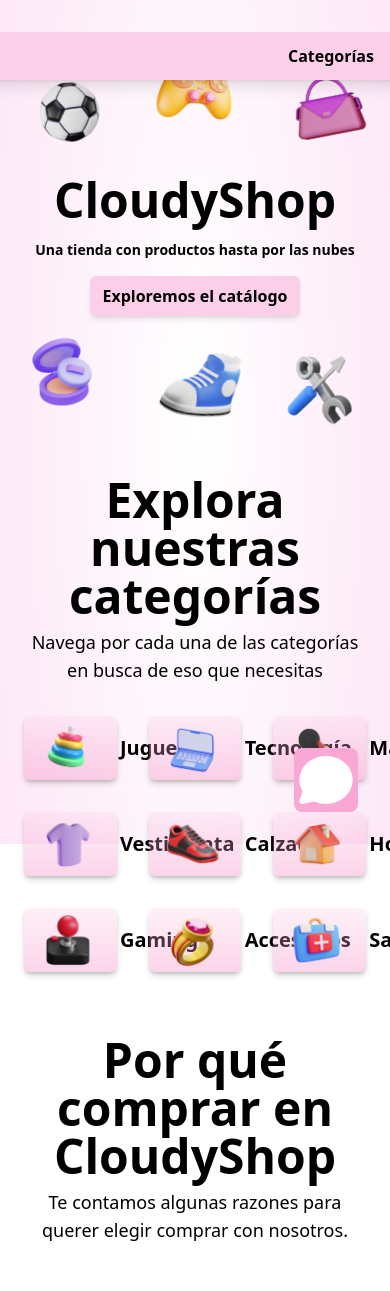
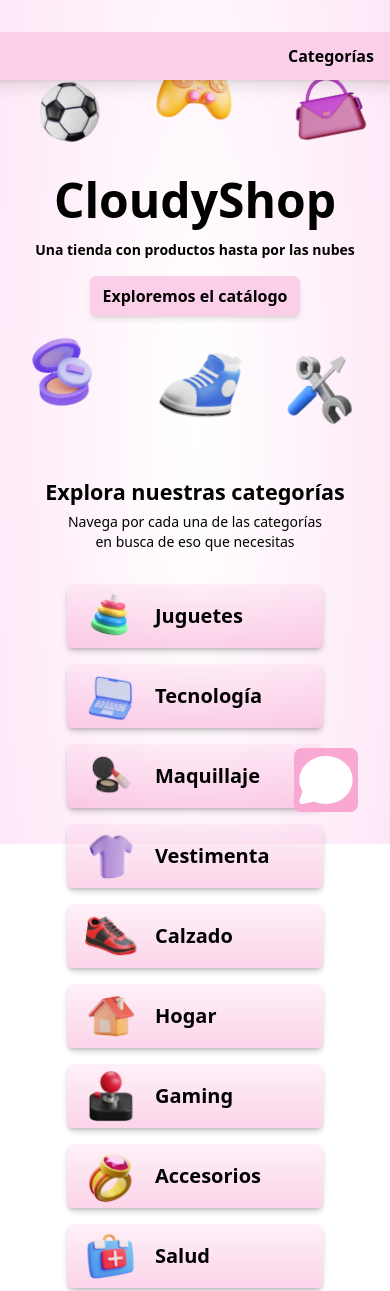
Before and after one commit to AgusFleitas/Ex-CloudyShop, an Astro site: page / in a window 390 px wide. Shown: the top 1291 px of the page. Built offline with nearby package versions, Linux system fonts and the light colour scheme; Astro itself is replaced by a stand-in of ours.

Commit message:
Responsive Categories

```diff
--- a/src/components/BentoItem.astro
+++ b/src/components/BentoItem.astro
@@ -2,8 +2,8 @@
 const { categoryName, icon} = Astro.props;
 ---
 
-<a href="#" class=" bg-gradient-to-t from-pink-400/30 to-pink-200/30 shadow-md shadow-black/20 rounded-md px-4 hover:scale-105 transition-all hover:rotate-2 hover:bg-pink-300/70">
-  <div class='h-full flex items-center gap-6'>
+<a href="#" class="bg-gradient-to-t from-pink-400/30 to-pink-200/30 shadow-md shadow-black/20 rounded-md px-4 hover:scale-105 transition-all hover:rotate-2 hover:bg-pink-300/70">
+  <div class='h-full flex items-center gap-4 md:gap-3 lg:gap-6'>
     <img class="py-1 h-full" src={icon} alt="">
     <h3 class='text-xl font-semibold'>{categoryName}</h3>
   </div>
--- a/src/components/CategoriesBento.astro
+++ b/src/components/CategoriesBento.astro
@@ -13,11 +13,11 @@ import toy from "../img/toy-icon.webp";
 ---
 
 <section>
-  <h2 class='font-bold text-5xl text-center mb-2'>
+  <h2 class='font-bold text-[1.35rem] sm:text-3xl md:text-4xl lg:text-5xl text-center  mb-1 md:mb-2 text-balance'>
     Explora nuestras categorías
   </h2>
-  <h3 class="font-regular text-lg text-center mb-8">Navega por cada una de las categorías en busca de eso que necesitas</h3>
-  <div class='grid grid-cols-3 mx-auto auto-rows-[4rem] gap-8 max-w-[750px]'>
+  <h3 class="font-regular text-sm md:text-lg text-center mb-8 text-balance">Navega por cada una de las categorías en busca de eso que necesitas</h3>
+  <div class='grid auto-cols-[16rem] justify-center sm:grid-cols-3 mx-auto auto-rows-[4rem] gap-4 sm:gap-8 max-w-[750px]'>
     <BentoItem categoryName='Juguetes' icon={toy.src} />
     <BentoItem categoryName='Tecnología' icon={laptop.src} />
     <BentoItem categoryName='Maquillaje' icon={makeup.src} />
```
